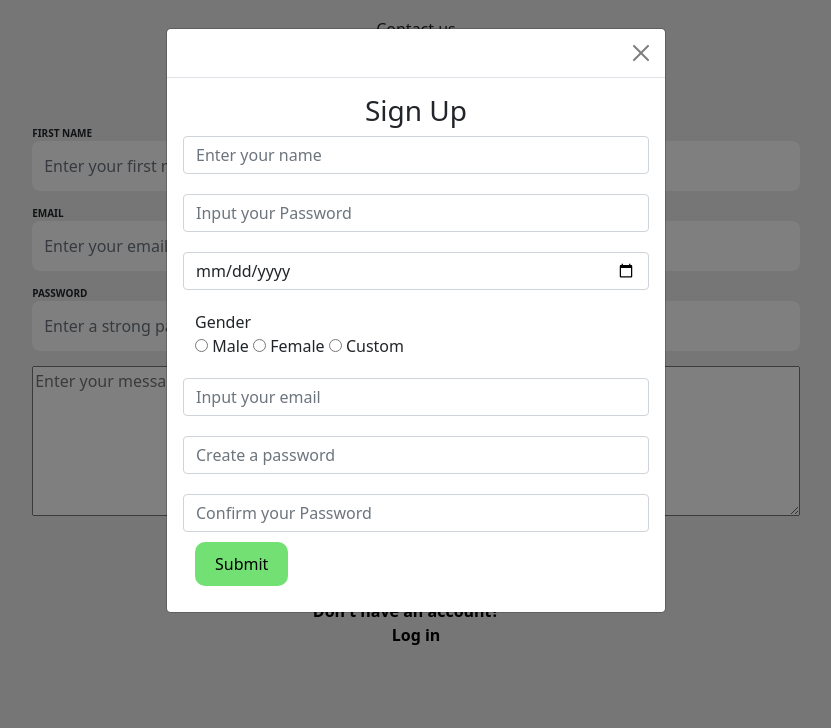
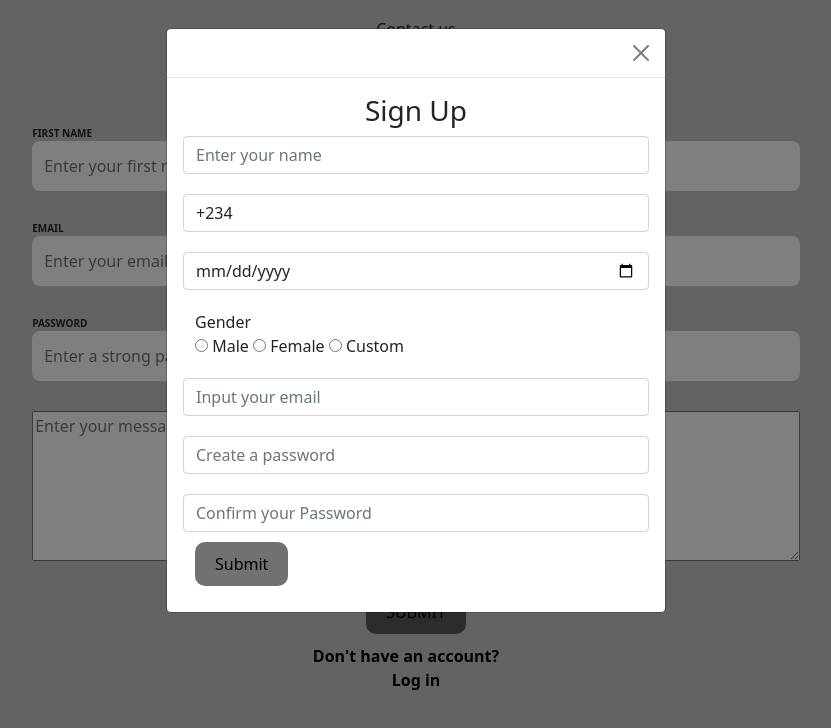
Before and after one commit to Dev-exponent1/Contact-Page, a plain HTML site: page index.html in a window 1280 px wide. Both pictures are taken after a click on the link "Don't have an account?". Shown: the whole page, without its empty margins (224-1055 px from the left). Drawn offline with Linux system fonts and the light colour scheme.

Commit message:
Final Commit

```diff
--- a/index.css
+++ b/index.css
@@ -1,5 +1,5 @@
     body{
-        background-color: rgba(128, 128, 128, 0.138);
+        background-color: rgba(128, 128, 128, 0.448);
     }
     .main{
         margin-top: 20px;
@@ -25,7 +25,7 @@
         margin-bottom: 15px;
     }
     button{
-        background-color: rgba(90, 219, 90, 0.85);
+        background-color: rgba(10, 10, 10, 0.578);
         border: none;
         padding: 10px 20px;
         border-radius: 10px;
--- a/index.html
+++ b/index.html
@@ -17,7 +17,7 @@
                     <div class="sub-main row justify-content-center" style="margin-top: 40px;">
                             <div class="col-lg-5">
                                     <label for="First name">FIRST NAME</label>
-                                    <input class="input form-control" type="text" style="box-shadow: none" placeholder="Enter your first name here" required >
+                                    <input class="input form-control" type="text" style="box-shadow: none; margin-bottom: 15px;" placeholder="Enter your first name here" required >
                             </div>
                             <div class="col-lg-5">
                                 <label for="Surname">SURNAME</label>
@@ -27,7 +27,7 @@
                     <div class="sub-main row justify-content-center">
                         <div class="col-lg-5">
                                 <label for="Email">EMAIL</label>
-                                <input class="input form-control" type="text" style="box-shadow: none" placeholder="Enter your email" required>
+                                <input class="input form-control" type="text" style="box-shadow: none; margin-bottom: 15px;" placeholder="Enter your email" required>
                         </div>
                         <div class="col-lg-5">
                             <label for="Phone">PHONE</label>
@@ -37,7 +37,7 @@
                 <div class="sub-main row justify-content-center">
                     <div class="col-lg-5">
                             <label for="PASSWORD">PASSWORD</label>
-                            <input class="input form-control" type="password" style="box-shadow: none" placeholder="Enter a strong password" required>
+                            <input class="input form-control" type="password" style="box-shadow: none; margin-bottom: 15px;" placeholder="Enter a strong password" required>
                     </div>
                     <div class="col-lg-5">
                         <label for="Confirm password">CONFIRM PASSWORD</label>
@@ -99,8 +99,8 @@
                             <h3 style="text-align: center;">Sign Up</h3>
                             <div class="row">
                               <input type="text" class="form-control" placeholder="Enter your name" style="margin-bottom: 20px;" required>
-                            <input type="number" class="form-control" placeholder="Input your Password"style="margin-bottom: 20px;" required>
-                            <input type="date" class="form-control" placeholder="Confirm your Password" style="margin-bottom: 20px;" required>
+                              <input type="text" class="form-control" placeholder="Enter your mobile number" value="+234" style="margin-bottom: 20px;" required>
+                            <input type="date" class="form-control" placeholder="Date of birth" style="margin-bottom: 20px;" required>
                             <div style="margin-bottom:20px">
                             <label for="Gender">Gender</label><br>
                             <input type="radio" name="gender"> <label for="Male">Male</label>
```
